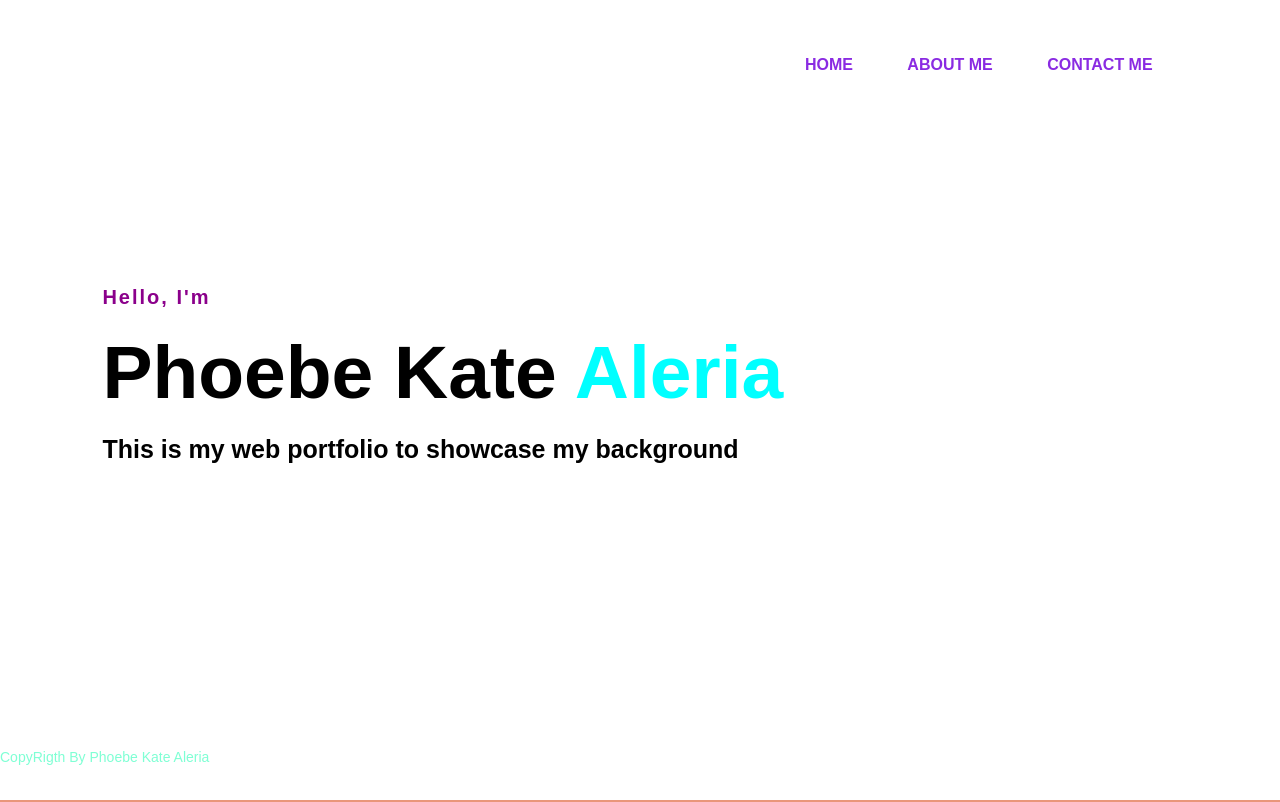
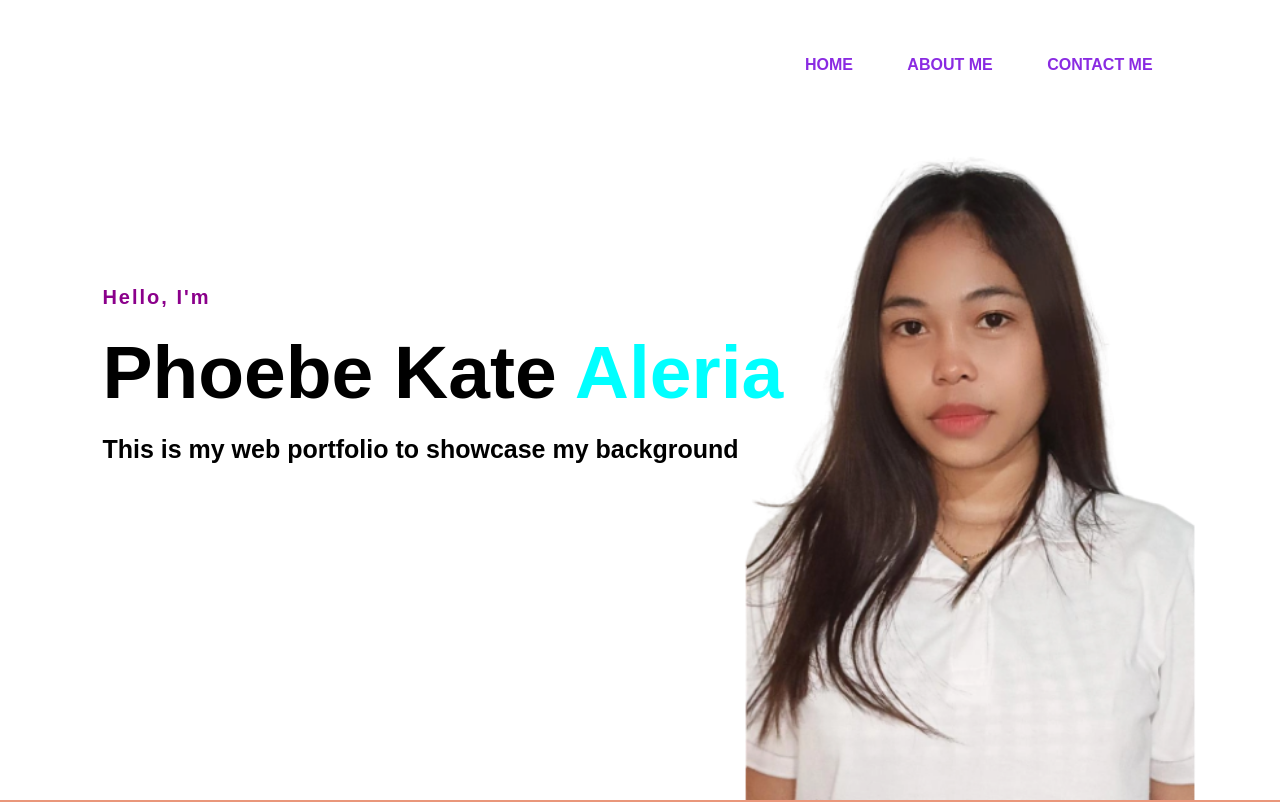
Before and after one commit to phoebeyang18/phoebeyang18.github.oi, a plain HTML site: page index.html in a window 1280 px wide. Shown: the top 802 px of the page. Drawn offline with Linux system fonts and the light colour scheme.

Commit message:
final com

```diff
--- a/index.html
+++ b/index.html
@@ -43,8 +43,6 @@
             <p>Have a Wonderful day.</p>
             <a class="button-two" href="#">Thank you</a>
         </div>
-
-            <p class="end">CopyRigth By Phoebe Kate Aleria</p>
         </div>
 </body>
 </html>
--- a/styles.css
+++ b/styles.css
@@ -7,9 +7,11 @@
 .hero{
     height: 100vh;
     width: 100%;
-    background-image: url(..images/background.jpg);
-    background-size: cover;
-    background-position: center;
+    background-image: url(./images/bgpic.png);
+    background-repeat: no-repeat;
+    background-size: contain ;
+    background-position: right 10% bottom 45%;
+
 }
 nav{
     display: flex;
@@ -97,6 +99,7 @@ h4{
     font-size: 75px;
     text-transform: capitalize;
     margin-bottom: 20px;
+    margin-left: 30px;
 }
 .about-text p{
     color: white;
@@ -104,6 +107,7 @@ h4{
     line-height: 28px;
     font-size: 18px;
     margin-bottom: 45px;
+    margin-left: 40px;
 }
 button{
     background-color: black;
@@ -113,6 +117,9 @@ button{
     font-weight: bold;
     padding: 13px 30px;
     transition: .4s;
+    margin-left: 40px
+    ;
+
 }
 button:hover{
     background-color: transparent;
@@ -148,9 +155,3 @@ button:hover{
     border: 2px solid brown ;
     cursor: pointer;
 }
-.end{
-    position: absolute;
-    color: aquamarine;
-    bottom: 35px;
-    font-size: 14px;
-}
```
Also changed, not shown: images/IMG_20211013_205406_396.jpg (deleted), images/background.jpg (deleted), images/background.jpg.webp (deleted), images/background.png.jpg (deleted), images/bgpic.png (added), images/logo.png (deleted), images/logo.png.png (deleted).
